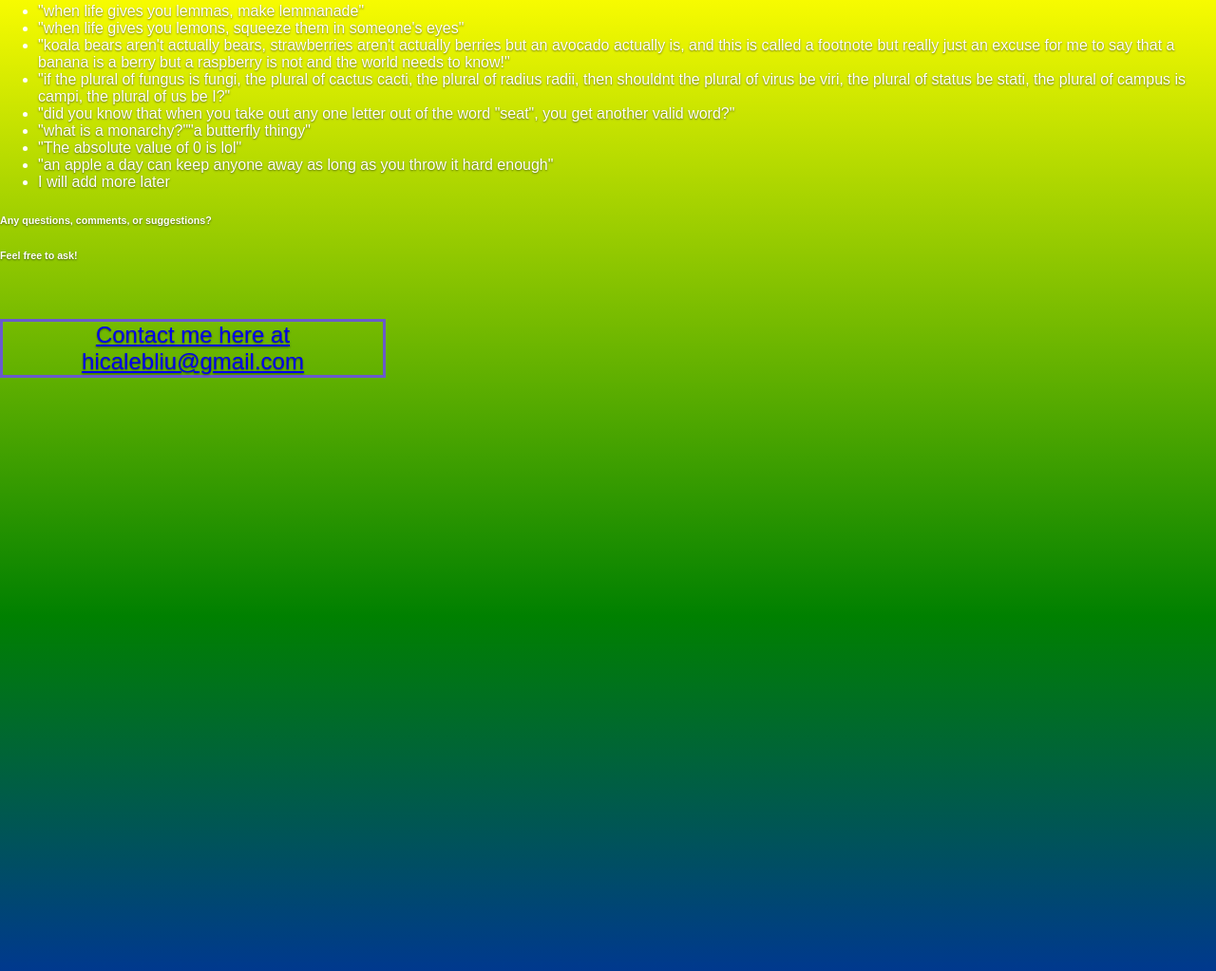
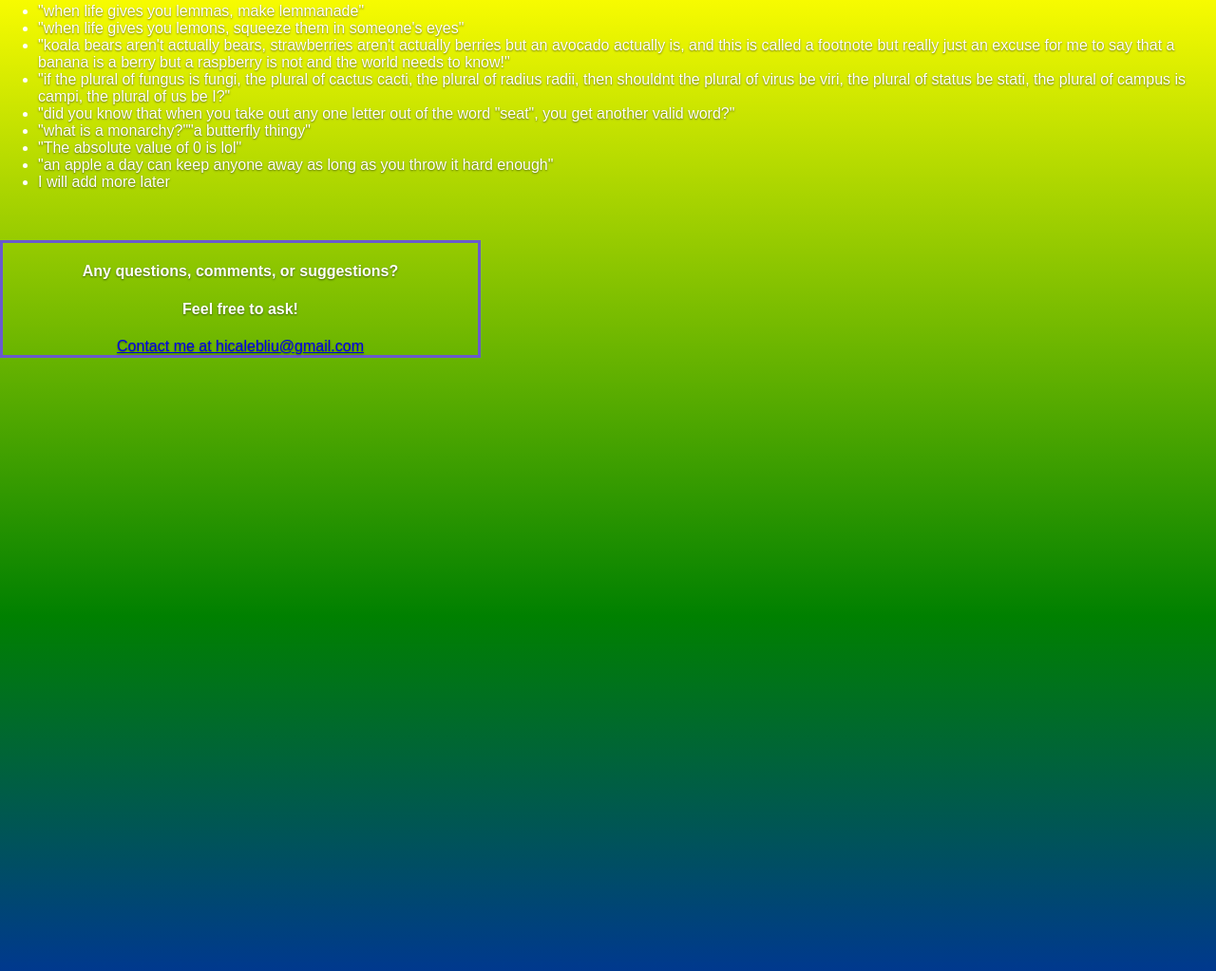
Before and after one commit to duckmaster2000/website, a plain HTML site: page index.html in a window 1280 px wide. Shown: the part 1361-2384 px from the top of the page at 95% size. Drawn offline with Linux system fonts and the light colour scheme.

Commit message:
Update index.html

```diff
--- a/index.html
+++ b/index.html
@@ -65,12 +65,12 @@
     <li>I will add more later</li>
   </ul>
 
-<h6>Any questions, comments, or suggestions?</h6>
-<h6>Feel free to ask!</h6>
 <br></br>
-<div align="center" style="border-style:solid; border-color:SlateBlue; width:400px;">
-  <font size="5">
-  <a href="https://mail.google.com/mail/u/0/#inbox?compose=GTvVlcRzCblQmrvXCSnHdscHBXmjqGhZtdjxTLnDPJrFQrlxZNpjhQqCndfMCwjpJcCBRzNNTnzMM">Contact me here at hicalebliu@gmail.com</a>
+<div align="center" style="border-style:solid; border-color:SlateBlue; width:500px; border-width:medium;">
+  <h4>Any questions, comments, or suggestions?</h4>
+  <h4>Feel free to ask!</h4>
+  <font size="3">
+  <a href="https://mail.google.com/mail/u/0/#inbox?compose=GTvVlcRzCblQmrvXCSnHdscHBXmjqGhZtdjxTLnDPJrFQrlxZNpjhQqCndfMCwjpJcCBRzNNTnzMM">Contact me at hicalebliu@gmail.com</a>
   </font>
 </body>
 </html>
```
